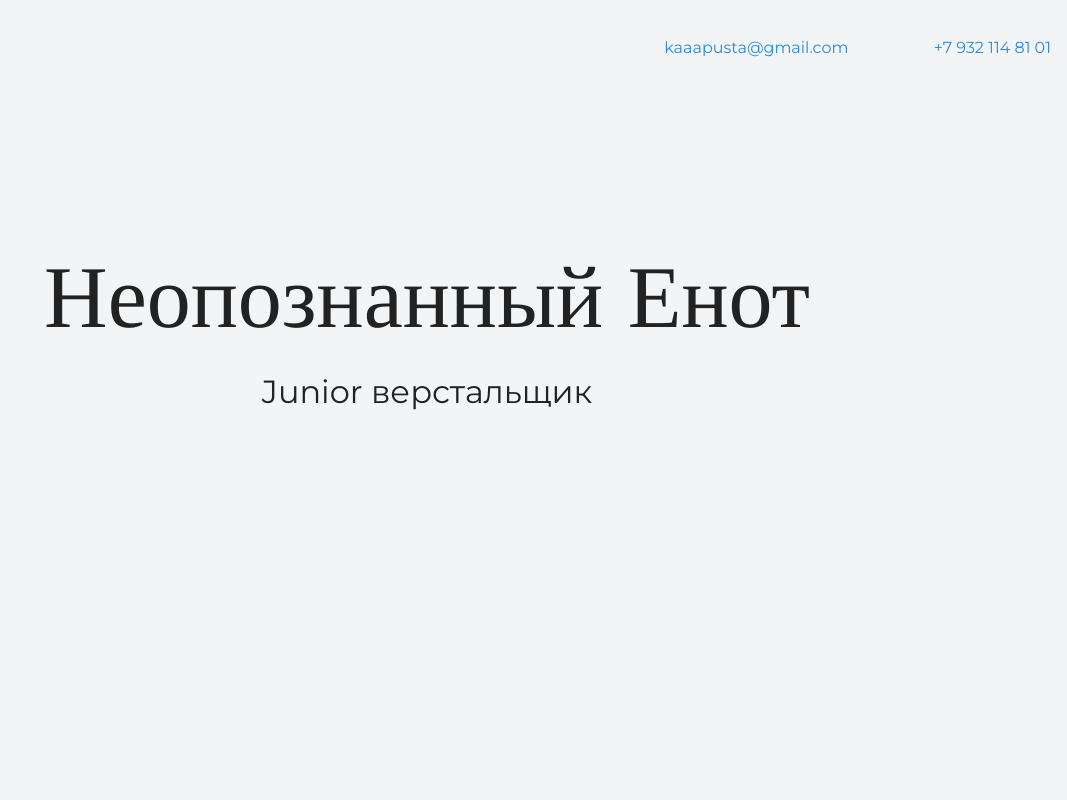
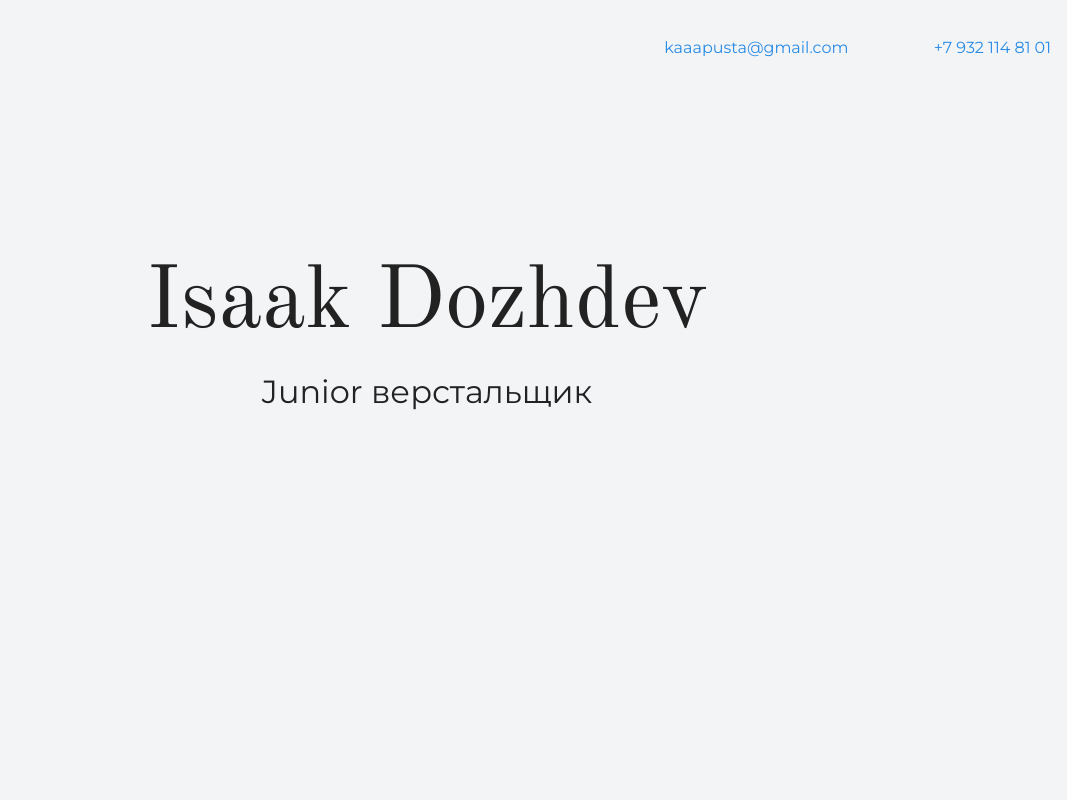
Before and after one commit to IsaakDozhdev/IsaakPortfl, a plain HTML site: page index.html in a window 1280 px wide. Shown: the top 800 px of the page, without its empty margins (213-1280 px from the left). Drawn offline with nearby package versions, Linux system fonts and the light colour scheme.

Commit message:
Update index.html

```diff
--- a/index.html
+++ b/index.html
@@ -17,7 +17,7 @@
 
     <section class="hero-image">
       <div class="container">
-      <h1 class="heading">Неопознанный Енот</h1>
+      <h1 class="heading">Isaak Dozhdev</h1>
       <p>Junior верстальщик</p>
     </div>
     </section>
```
